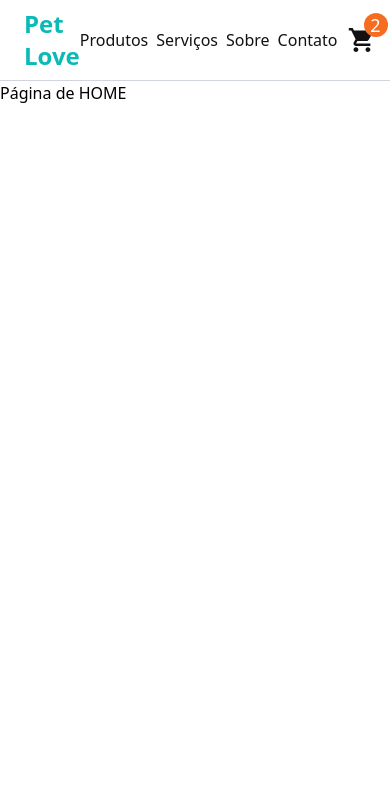
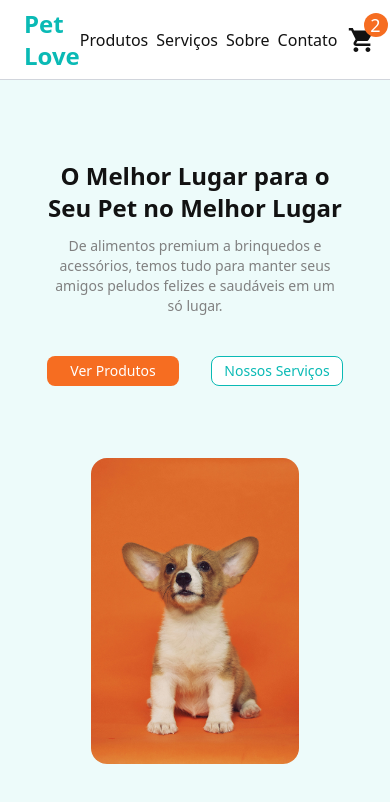
Before and after one commit to MariaJuliaAS/Pet-Love, a React (Vite) app: page / in a window 390 px wide. Shown: the top 802 px of the page. Built offline with nearby package versions, Linux system fonts and the light colour scheme.

Commit message:
Parte estática e responsiva da página inicial

```diff
--- a/src/components/header/index.tsx
+++ b/src/components/header/index.tsx
@@ -3,9 +3,9 @@ import { IoMdCart } from "react-icons/io";
 
 export function Header() {
     return (
-        <header className="w-full flex px-1 bg-white border-b border-gray-300">
+        <header className="w-full flex px-1 bg-white border-b border-gray-300 h-20">
 
-            <nav className="w-full max-w-yxl h-20 flex items-center justify-between px-5 mx-auto">
+            <nav className="w-full max-w-yxl flex items-center justify-between px-5 mx-auto">
                 <Link to="/"
                     className="sm:text-3xl md:text-4xl font-bold text-2xl text-[#0ABAB5] select-none">
                     Pet Love
--- /dev/null
+++ b/src/components/start/index.tsx
@@ -0,0 +1,32 @@
+import DogStart from "../../assets/Dog-Start.jpg";
+
+export function StartSection() {
+    return (
+        <section className="lg:flex-row lg:gap-1 bg-[#EDFBFA] w-full flex flex-col items-center justify-center gap-18 px-12 py-7" style={{ height: "calc(100vh - 5rem" }}>
+
+            <div className="2xl:pl-32 lg:items-start lg:flex-1 flex flex-col items-center">
+                <div className="sm:text-start text-center">
+                    <h1 className="md:max-w-3xl sm:text-5xl text-2xl font-bold max-w-full text-[#121212] mb-3">O Melhor Lugar para o Seu Pet no Melhor Lugar</h1>
+                    <p className="md:max-w-2xl sm:text-xl text-sm max-w-full text-[#808080]">De alimentos premium a brinquedos e acessórios, temos tudo para manter seus amigos peludos felizes e saudáveis em um só lugar.</p>
+                </div>
+
+                <div className="mt-10 flex gap-8">
+                    <button className="sm:w-44 sm:py-3 sm:text-lg bg-[#F66D21] text-white w-33 rounded-lg py-1 font-medium text-sm cursor-pointer transition-all duration-200 hover:scale-105">
+                        Ver Produtos
+                    </button>
+
+                    <button className="sm:w-44 sm:py-3 sm:text-lg bg-white border border-[#0ABAB5] text-[#0ABAB5] w-33 rounded-lg py-1 font-medium text-sm cursor-pointer transition-all duration-200 hover:scale-105">
+                        Nossos Serviços
+                    </button>
+                </div>
+            </div>
+
+            <div className="lg:flex-1 flex flex-col items-center">
+                <img src={DogStart} alt="Picture of pet"
+                    className="2xl:w-110 xl:w-96 lg:w-82 sm:w-72 w-52 rounded-2xl"
+                />
+            </div>
+
+        </section>
+    )
+}
--- a/src/pages/home/index.tsx
+++ b/src/pages/home/index.tsx
@@ -1,6 +1,9 @@
+import { StartSection } from "../../components/start"
 
 export function Home() {
     return (
-        <h1>Página de HOME</h1>
+        <main className="w-full flex items-center justify-center flex-col">
+            <StartSection />
+        </main>
     )
 }
```
Also changed, not shown: src/assets/Dog-Start.jpg (added).
